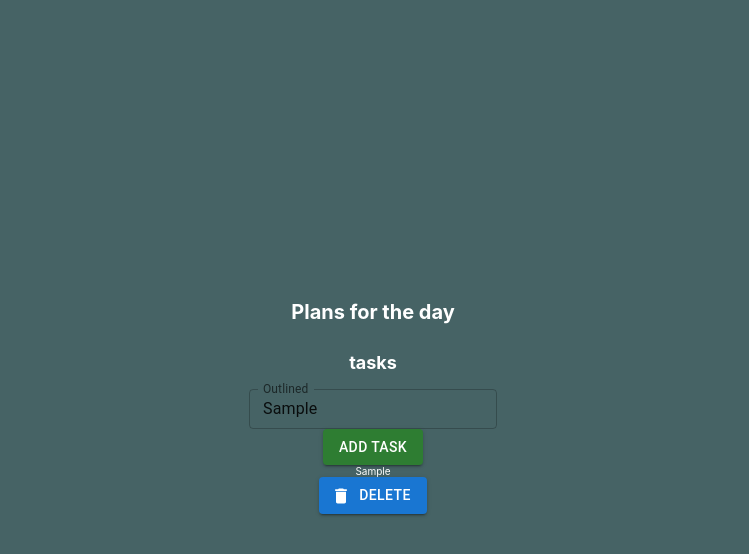
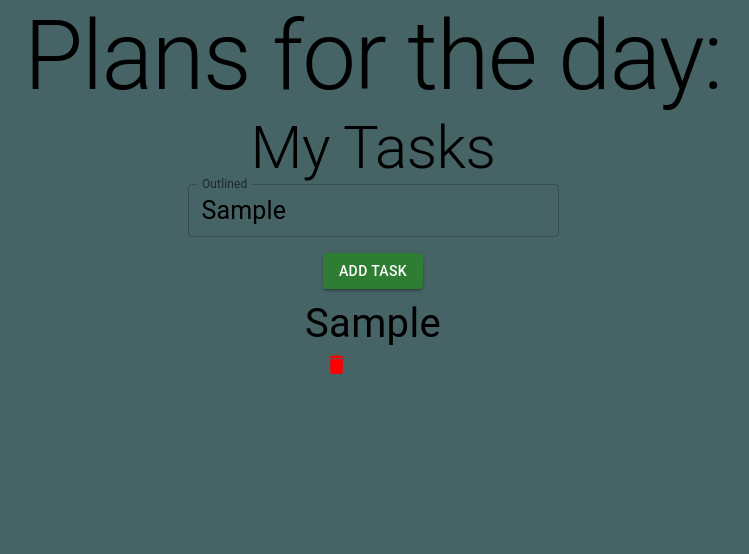
Before and after one commit to Semvil/reactToDoList, a React (Create React App) app: page / in a window 1280 px wide. Both pictures are taken after typing "Sample" into the empty fields and a click on the button "ADD TASK". Shown: the top 554 px of the page, without its empty margins (267-1016 px from the left). Built offline with nearby package versions, Linux system fonts and the light colour scheme.

Commit message:
replacing css code with  material UI

```diff
--- a/src/App.scss
+++ b/src/App.scss
@@ -1,46 +1,5 @@
-$var1: #282c34;
-$var2: #61dafb;
 $var3: #466365;
 
-.App {
-	text-align:center;
-	& {
-		background-color: $var3;
-		min-height: 100vh;
-		display: flex;
-		flex-direction: column;
-		align-items: center;
-		justify-content: center;
-		font-size: calc(10px);
-		color: white;
-	}
-
-	&-link {
-		color: $var2;
+body{
+	background-color: $var3;
 }
-}
-.Addtask{
-	color: black;
-}
-.input-wrapper {
-	display: inline-block;
-	border: 1px solid $var3;
-	border-radius: 0.25em;
-	background-repeat: no-repeat;
-	background-position: center center;
-}
-
-.input-wrapper {
-	display: inline-flex;
-	align-items: center;
-	user-select: none;
-}
-
-.titleBlock {
-	font-size: 18px;
-	line-height: 22px;
-}
-
-body {
-	background-color: $var3
-}
--- a/src/App.tsx
+++ b/src/App.tsx
@@ -1,20 +1,24 @@
 import './App.scss';
 import React, {FC, useState, ChangeEvent} from 'react';
-
 import ToDoTask from './toDoTask';
 import Button from '@mui/material/Button';
 import { v4 as uuidv4 } from "uuid";
 import { ListItem } from '@mui/material';
 import DeleteIcon from '@mui/icons-material/Delete';
-import TextField from '@mui/material/TextField'
-import { Task } from './Interface';
-
+import TextField from '@mui/material/TextField';
+import { Task } from './Task';
+import IconButton from '@mui/material/Button';
+import { red } from '@mui/material/colors';
+import Grid from '@mui/material/Grid';
+import Box from '@mui/material/Box';
+import Container from '@mui/material/Container';
+import Typography from '@mui/material/Typography';
+import { height, lineHeight } from '@mui/system';
 
 const App: React.FC = () => {
 
   const [task, setTask] = useState<string>('');
   const [todoName, setTodoList] = useState<Task[]>([]);
-
 
   function handleChange (event: ChangeEvent<HTMLInputElement>): void {
     if (event.target.name === "task") {
@@ -25,35 +29,81 @@ const App: React.FC = () => {
   function addTask  (): void {
     const newTask = { taskName: task, id:uuidv4() };
       setTodoList([...todoName, newTask]);
-    console.log(newTask);
+  };
 
-  }
-
-  function removeTask(id: any): void{
+  function removeTask(id: any): void {
     const removedArr = [...todoName].filter(todo => todo.id !== id);
       setTodoList(removedArr);
-  }
+  };
 
   return (
+    <Box component={'div'}>
+      <Typography variant="h1" align = 'center'>
+        Plans for the day:
+      </Typography>
 
-    <div className='App'>
-       <h1 className='title'>Plans for the day</h1>
-       <h2 className='titleBlock'>tasks</h2>
-      <div className='inputContainer'>
-        <TextField id="outlined-basic" defaultValue="Small" size="small" label="Outlined" variant="outlined" type="text" name='task' onChange={handleChange} value={task} />
-      </div>
+      <Typography variant="h2" align = 'center'>
+        My Tasks
+      </Typography>
+
+      <Container>
+        <Grid
+          container
+          spacing={2}
+          direction="column"
+          alignItems="center"
+          justifyContent="center">
+
+          <Grid item>
+            <TextField id="outlined-basic" defaultValue="Small" size="small" label="Outlined" variant="outlined" type="text" name='task' fullWidth onChange={handleChange} value={task} sx={{
+              input: {
+                color: 'black',
+                fontSize: '25px'
+              }
+            }} />
+          </Grid>
+
+          <Grid item>
             <Button className='Addtask' variant="contained" color="success" onClick={addTask}>
               Add task
             </Button>
-      <div className='toDotask'>
+          </Grid>
+        </Grid>
+      </Container>
+
+      <Container>
+        <Grid
+          item
+          container
+          spacing={0}
+          direction = 'column'
+          alignItems="center"
+          justifyContent="center">
+
           {todoName.map((task: Task) => {
             return (
-            <><ToDoTask task={task} />
-              <Button variant="contained"  startIcon={<DeleteIcon />} onClick={() => removeTask(task.id)}>Delete</Button></>)
+            <>
+              <Grid item sx={{
+                margin: '15px'
+                }}>
+                <Typography sx={{
+                  fontSize: '40px',
+                  textAlign: 'center',
+                  lineHeight: '40px'
+                  }}> <ToDoTask task={task} /> </Typography>
+                <IconButton sx={{ color: "red" }} aria-label="delete" size='large' onClick={() => removeTask(task.id)}>
+                  <DeleteIcon fontSize="inherit" sx={{
+                    fontSize: '25px',
+                    color: "red"
+                  }}> </DeleteIcon>
+                </IconButton>
+              </Grid>
+            </>
+            )
           })}
-      </div>
-    </div>
-
+        </Grid>
+      </Container>
+    </Box>
   )
 }
 
--- a/src/Interface.tsx
+++ b/src/Task.tsx
@@ -1,6 +1,8 @@
 import { v4 as uuidv4 } from "uuid";
+
 const id: string = uuidv4();
-export interface Task{
+
+export interface Task {
     id?: any;
     taskName?: string
 }
--- a/src/toDoTask.tsx
+++ b/src/toDoTask.tsx
@@ -1,19 +1,18 @@
-import {Task} from './Interface';
-import React from "react"
-
-
+import {Task} from './Task';
+import React from "react";
+import Box from '@mui/material/Box';
 
 interface Props {
-    task: Task;
+    task: Task
 }
 
 const ToDoTask = ({ task }: Props) => {
     return (
-        <div className="task">
-        <div className="content">
-          <span>{task.taskName}</span>
-        </div>
-        </div>
+    <Box component={'div'}>
+        <Box component={'div'}>
+        <Box component="div" sx={{ display: 'inline' }}>{task.taskName}</Box>
+        </Box>
+    </Box>
     )
 }
 
```
Also changed, not shown: package.json (+5 -5 lines), 1 other file (tests, documents, lock files or other folders). Lines whose indentation alone changed are shown as unchanged.
